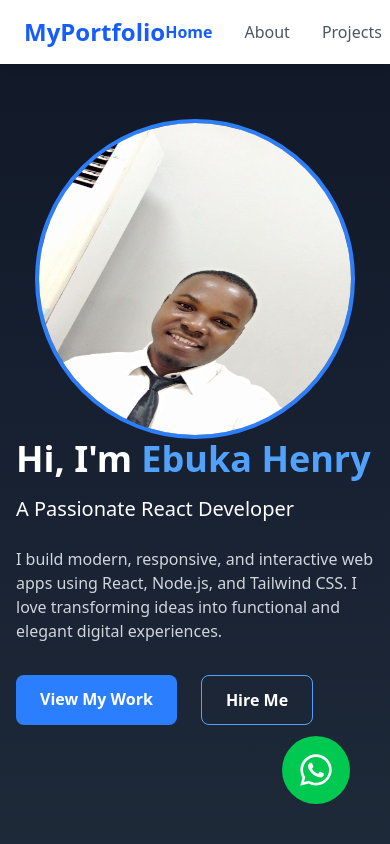
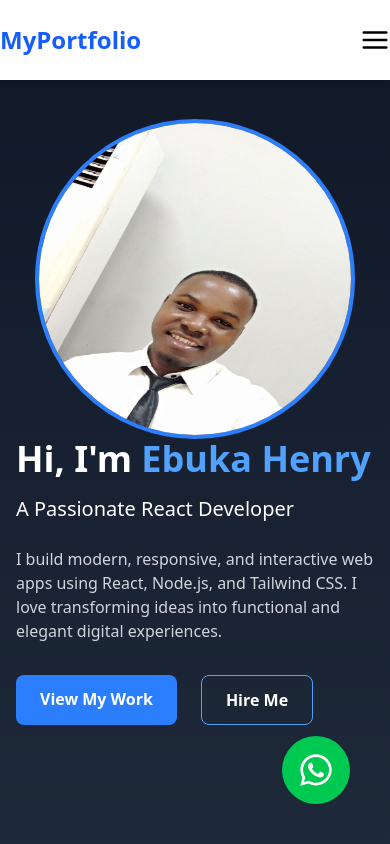
Before and after one commit to ebukaHenry/portfolio, a React (Vite) app: page / in a window 390 px wide. Shown: the top 844 px of the page. Built offline with nearby package versions, Linux system fonts and the light colour scheme.

Commit message:
Fix navbar to use hamburger for mobile

```diff
--- a/src/components/Navbar.jsx
+++ b/src/components/Navbar.jsx
@@ -1,7 +1,9 @@
 import { useState, useEffect } from "react";
+import {FiMenu, Fix} from "react-icons/fi";
 
 function Navbar() {
   const [activeSection, setActiveSection] = useState("home");
+  const [isOpen, setIsOpen] = useState(false);
 
   useEffect(() => {
     const handleScroll = () => {
@@ -31,9 +33,9 @@ function Navbar() {
 
   return (
     <nav className="fixed w-full bg-white shadow-md z-50">
-      <div className="container mx-auto flex justify-between items-center py-4 px-6">
+      <div className="flex justify-between items-center py-6 md:px-12 py-4">
         <h1 className="text-2xl font-bold text-blue-600">MyPortfolio</h1>
-        <ul className="flex space-x-8">
+        <ul className="hidden md:flex space-x-8 font-medium">
           {navItems.map((item) => (
             <li key={item.id}>
               <a
@@ -49,7 +51,23 @@ function Navbar() {
             </li>
           ))}
         </ul>
+        <div className="md:hidden">
+            {isOpen ? (
+                <Fix  className="text-3xl cursor-pointer"
+                onClick={()=> setIsOpen(false)}/>
+            ) : (
+                <FiMenu className="text-3xl cursor-pointer"
+                onClick={()=> setIsOpen(true)}/>
+            )}
+        </div>
       </div>
+      {isOpen && (
+        <ul className="flex flex-col items-center bg-white tex-gray-800 font-medium space-y-6 py-8 md:hidden shadow-md">
+            <li><a href="#about" onClick={()=> setIsOpen(false)}>About</a></li>
+            <li><a href="#projects" onClick={()=> setIsOpen(false)}>Projects</a></li>
+            <li><a href="#contact" onClick={()=> setIsOpen(false)}>Contact</a></li>
+        </ul>
+      )}
     </nav>
   );
 }
```
